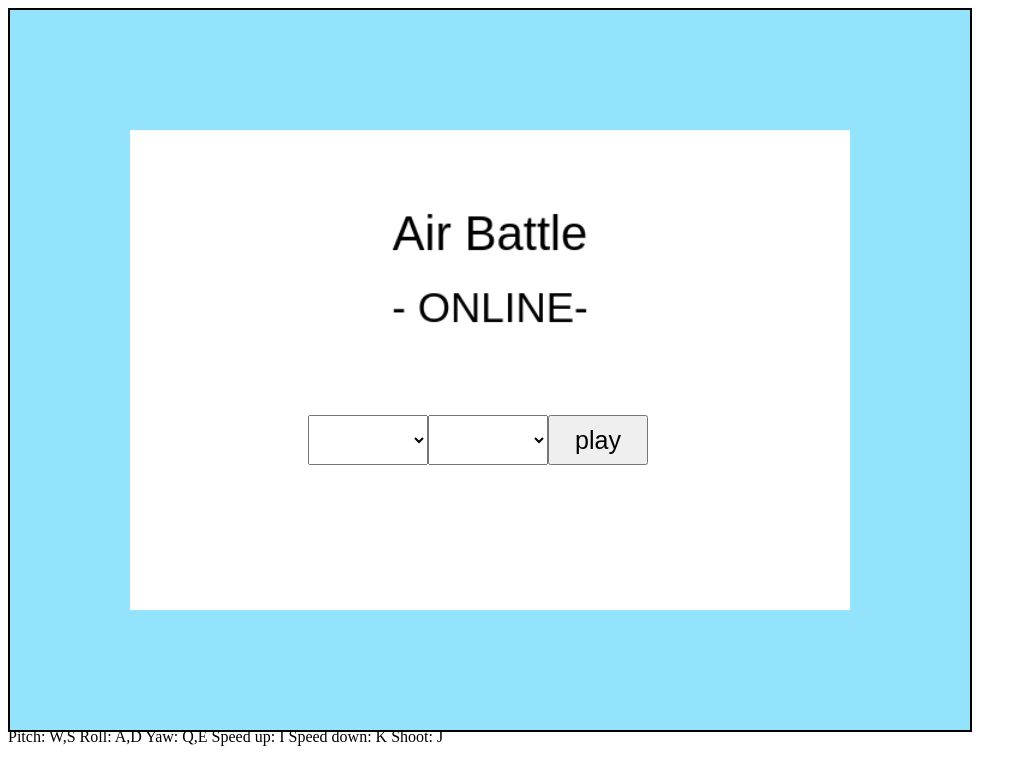
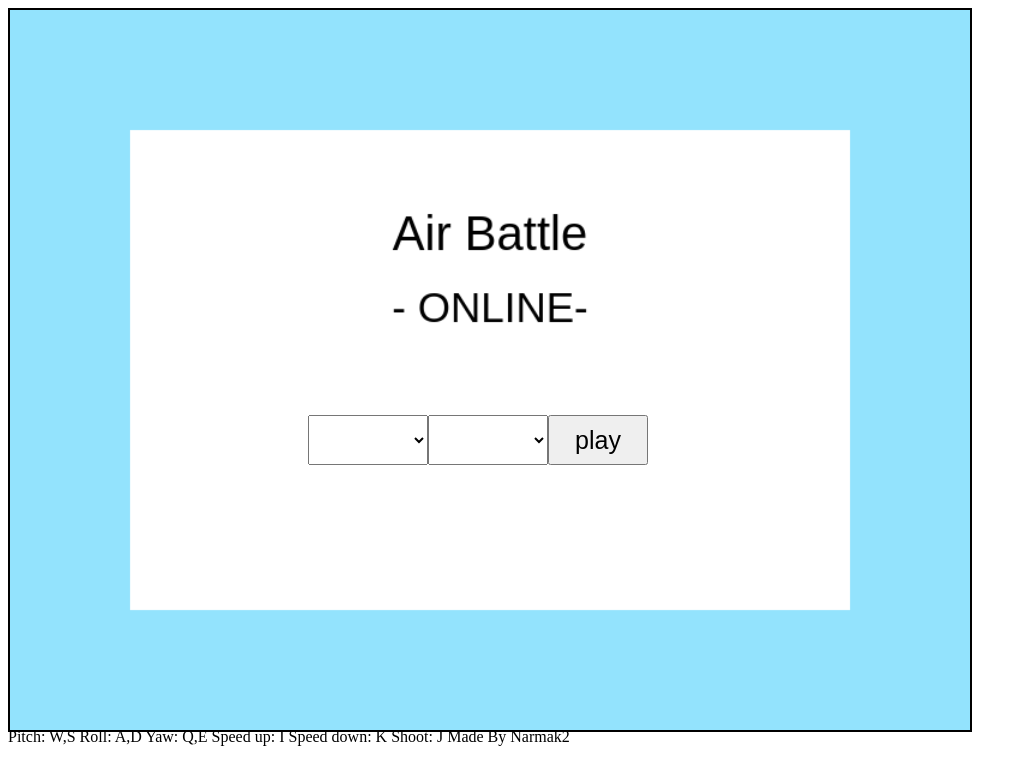
Before and after one commit to NarmakTwo/airbattle, a website: page client/index.html in a window 1280 px wide. Shown: the whole page, without its empty margins (0-1027 px from the left). Drawn offline with nearby package versions, Linux system fonts and the light colour scheme; no server answers.

Commit message:
Update index.html

```diff
--- a/client/index.html
+++ b/client/index.html
@@ -65,5 +65,6 @@
     Speed up: I
     Speed down: K
     Shoot: J
+    Made By Narmak2
   </body>
 </html>
```
